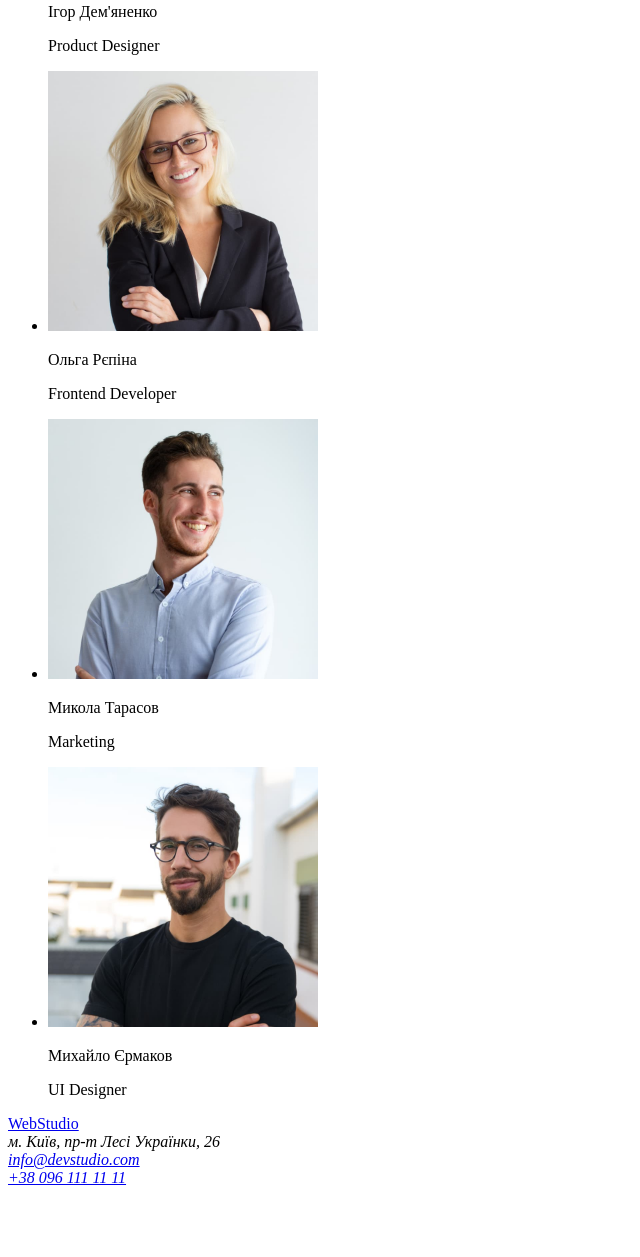
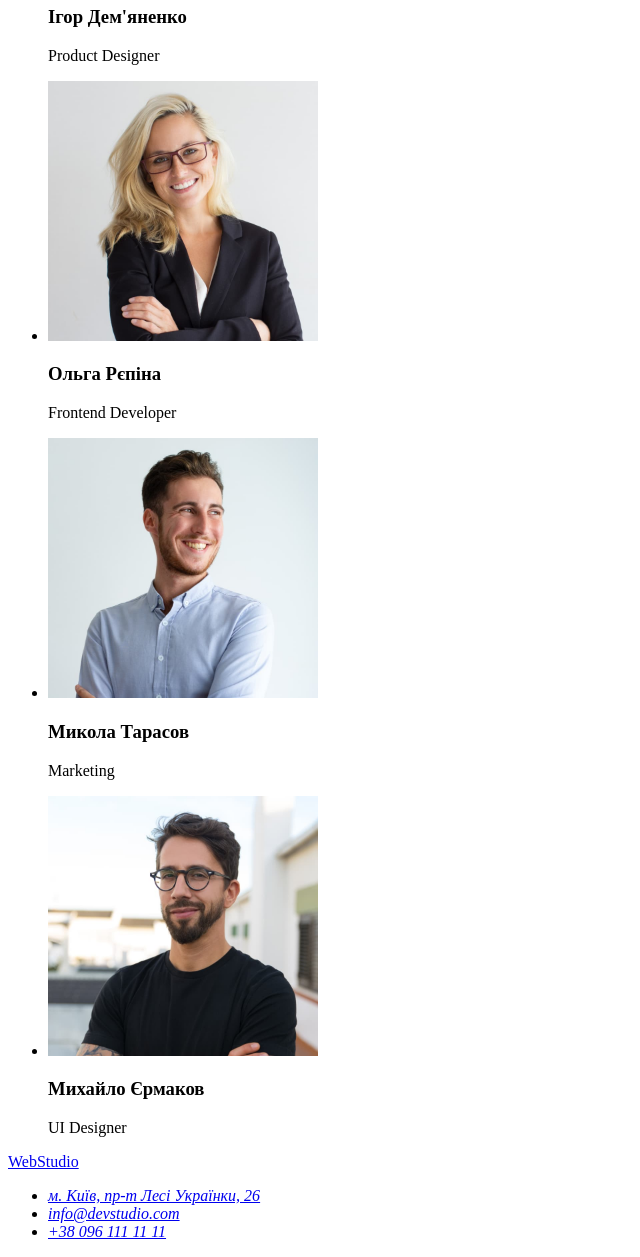
Before and after one commit to aliveness-zp/goit-markup-hw-01, a plain HTML site: page index.html in a window 1280 px wide. Shown: the part 1907-3164 px from the top of the page, without its empty margins (0-640 px from the left). Before the commit the page ends 3102 px from the top, so only its background shows below. Drawn offline with Linux system fonts and the light colour scheme.

Commit message:
goit-markup-hw-01

```diff
--- a/index.html
+++ b/index.html
@@ -120,7 +120,7 @@
               width="270"
               height="260"
             />
-            <p>Ігор Дем'яненко</p>
+            <h3>Ігор Дем'яненко</h3>
             <p>Product Designer</p>
           </li>
           <li>
@@ -130,7 +130,7 @@
               width="270"
               height="260"
             />
-            <p>Ольга Рєпіна</p>
+            <h3>Ольга Рєпіна</h3>
             <p lang="en">Frontend Developer</p>
           </li>
           <li>
@@ -140,8 +140,7 @@
               width="270"
               height="260"
             />
-
-            <p>Микола Тарасов</p>
+            <h3>Микола Тарасов</h3>
             <p lang="en">Marketing</p>
           </li>
           <li>
@@ -151,7 +150,7 @@
               width="270"
               height="260"
             />
-            <p>Михайло Єрмаков</p>
+            <h3>Михайло Єрмаков</h3>
             <p lang="en">UI Designer</p>
           </li>
         </ul>
@@ -161,12 +160,19 @@
     <!-- footer -->
     <footer>
       <a href="/" lang="en"> WebStudio </a>
-      <address>м. Київ, пр-т Лесі Українки, 26</address>
       <address>
-        <a href="mailto:info@devstudio.com">info@devstudio.com</a>
-      </address>
-      <address>
-        <a href="tel:+380961111111">+38 096 111 11 11</a>
+        <ul>
+          <li>
+            <a
+              href="https://goo.gl/maps/CPtrU1FHBa2aNyZL9"
+              target="_blank"
+              rel="noopener noreferrer nofollow"
+              >м. Київ, пр-т Лесі Українки, 26</a
+            >
+          </li>
+          <li><a href="mailto:info@devstudio.com">info@devstudio.com</a></li>
+          <li><a href="tel:+380961111111">+38 096 111 11 11</a></li>
+        </ul>
       </address>
     </footer>
   </body>
```
